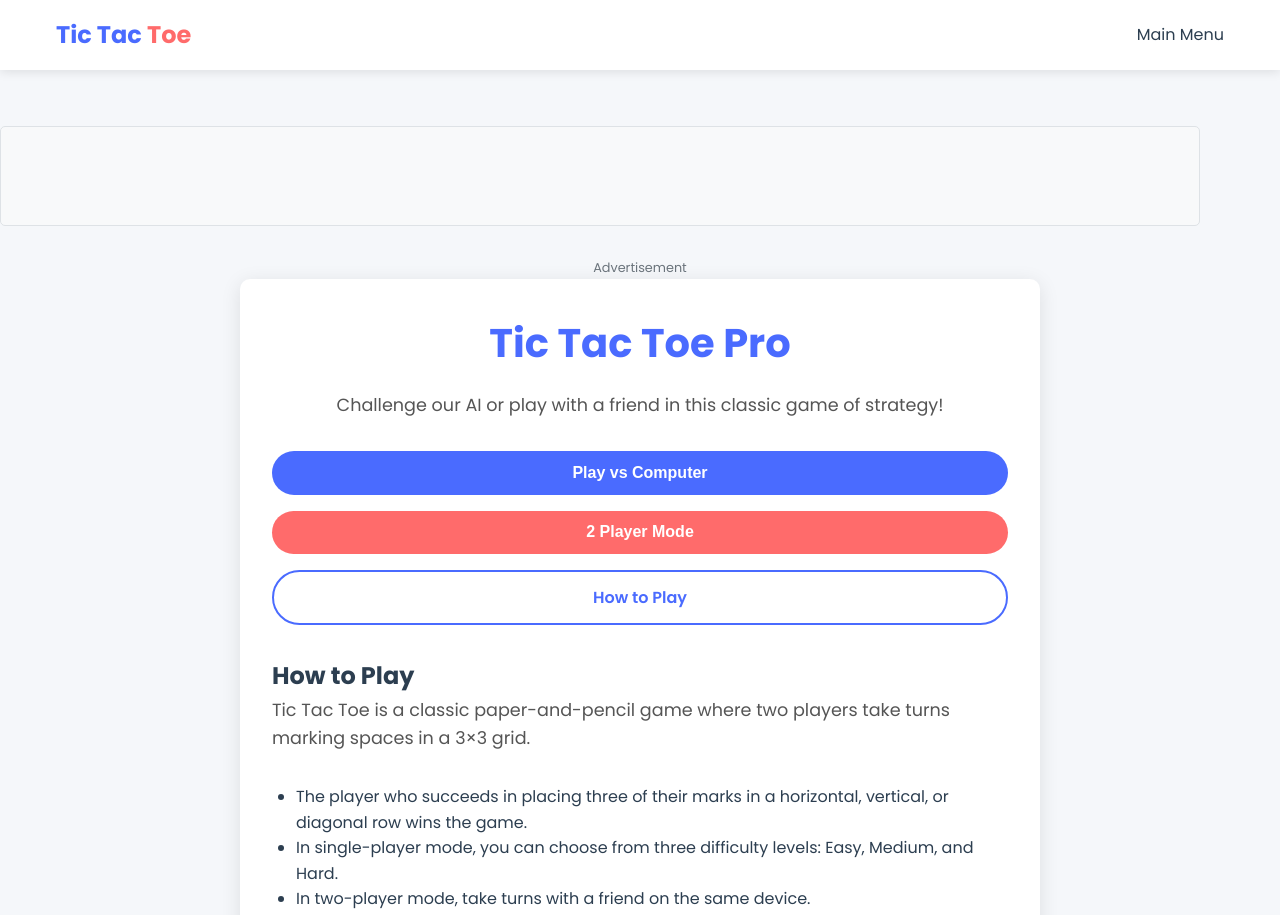
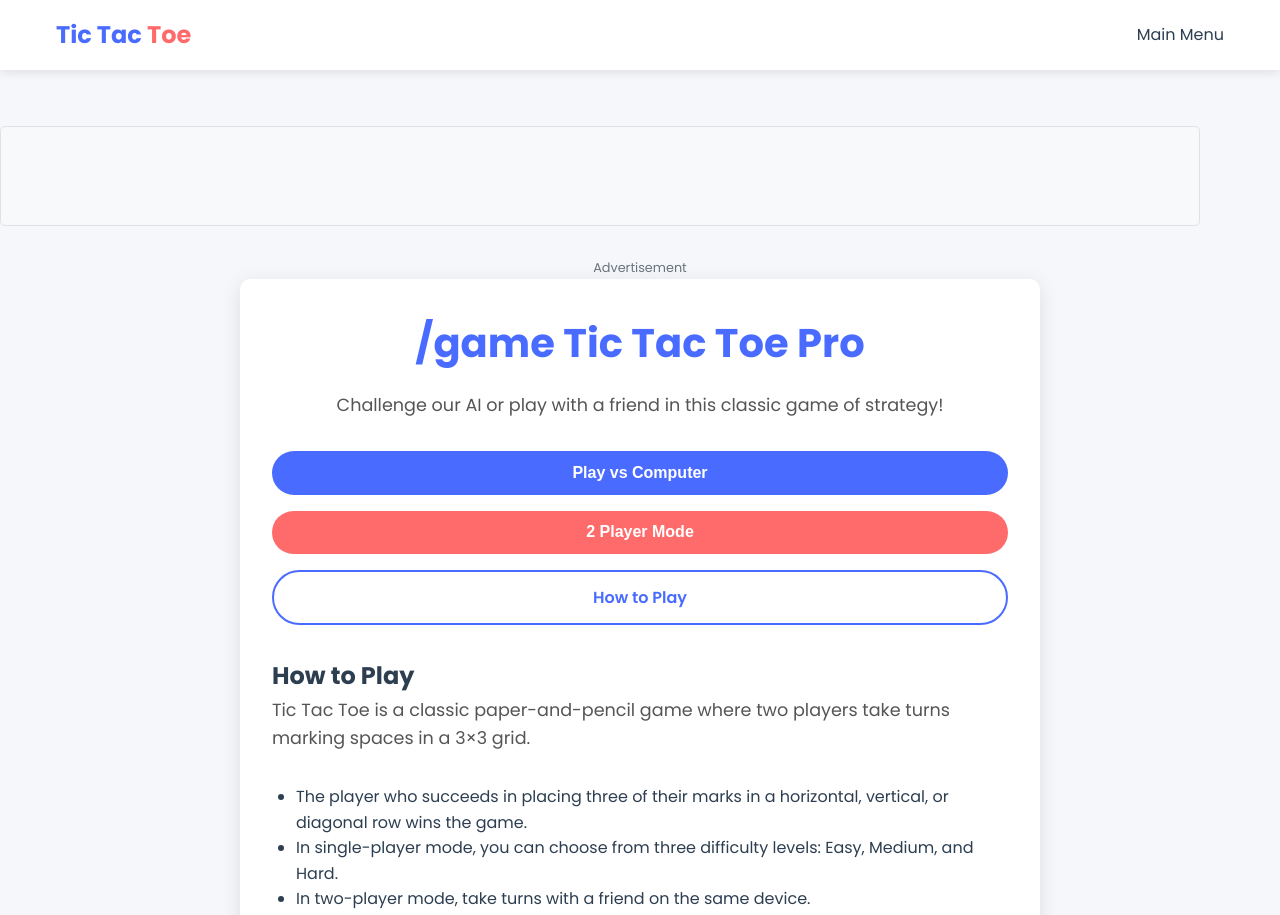
Before and after one commit to Tanmay4507/game, a plain HTML site: page Tic-Tac-Toe.html in a window 1280 px wide. Shown: the top 915 px of the page. Drawn offline with Linux system fonts and the light colour scheme.

Commit message:
Update Tic-Tac-Toe.html

```diff
--- a/Tic-Tac-Toe.html
+++ b/Tic-Tac-Toe.html
@@ -446,7 +446,7 @@
 
         <!-- Home Screen -->
         <div id="home-screen" class="home-screen container">
-            <h1>Tic Tac Toe Pro</h1>
+            <h1> /game Tic Tac Toe Pro</h1>
             <p>Challenge our AI or play with a friend in this classic game of strategy!</p>
 
             <div class="game-options">
```
